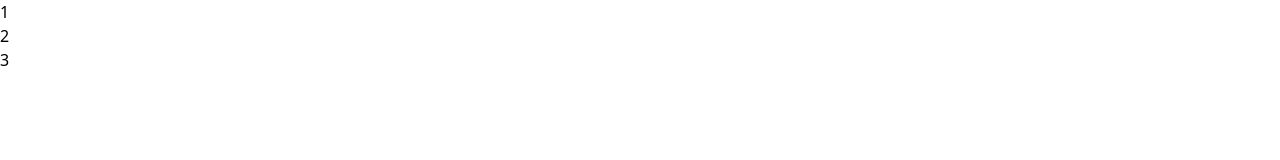
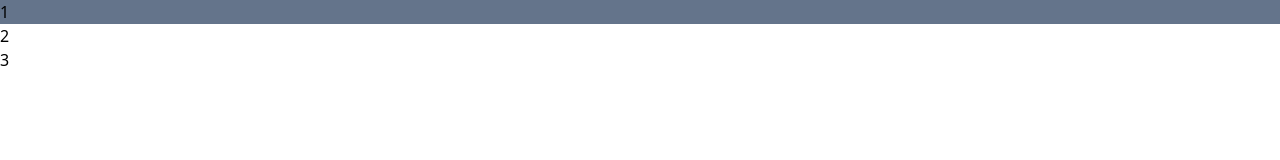
Before and after one commit to shivani14gupta/tailwindcss, a website built with Vite: page index.html in a window 1280 px wide. Built offline with nearby package versions, Linux system fonts and the light colour scheme.

Commit message:
changes saved

```diff
--- a/index.html
+++ b/index.html
@@ -9,7 +9,7 @@
 <body>
     <nav>
         <ul>
-            <li class="">1</li>
+            <li class="bg-slate-500">1</li>
             <li>2</li>
             <li>3</li>
         </ul>
```
